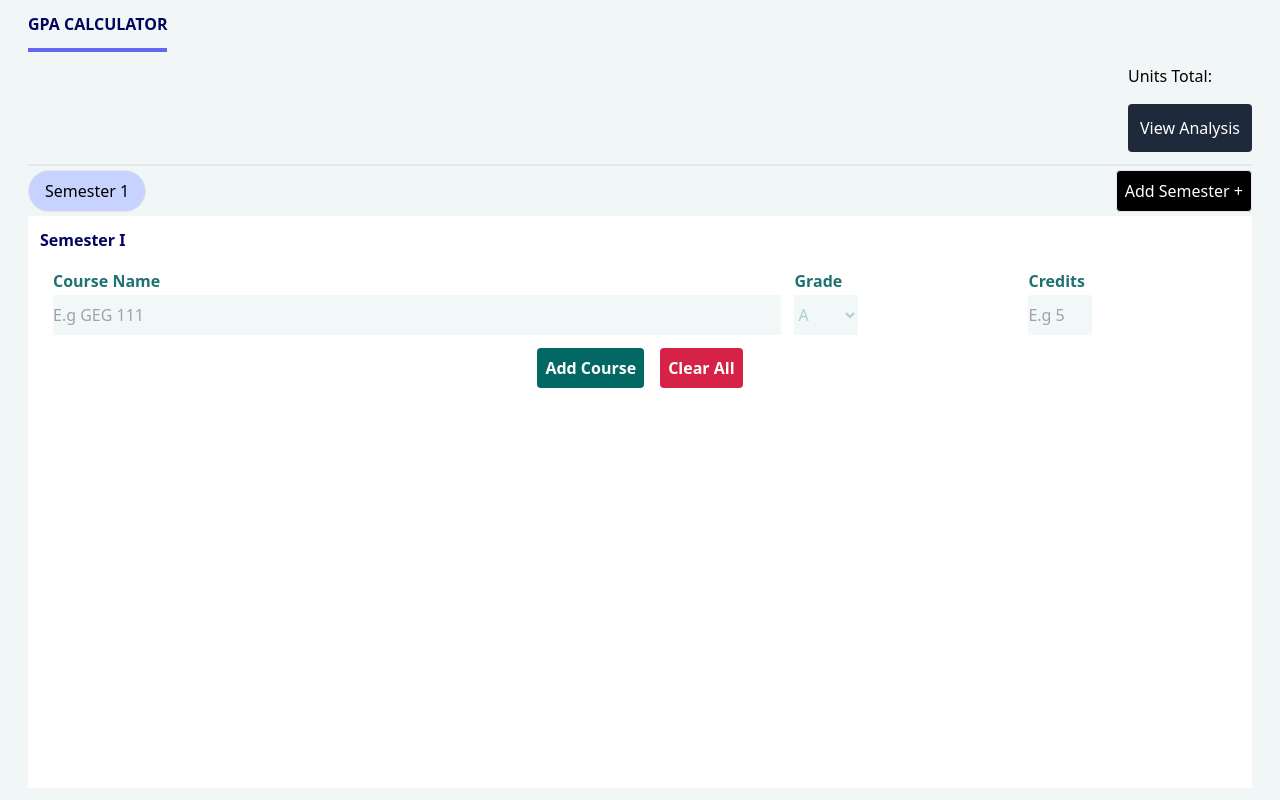
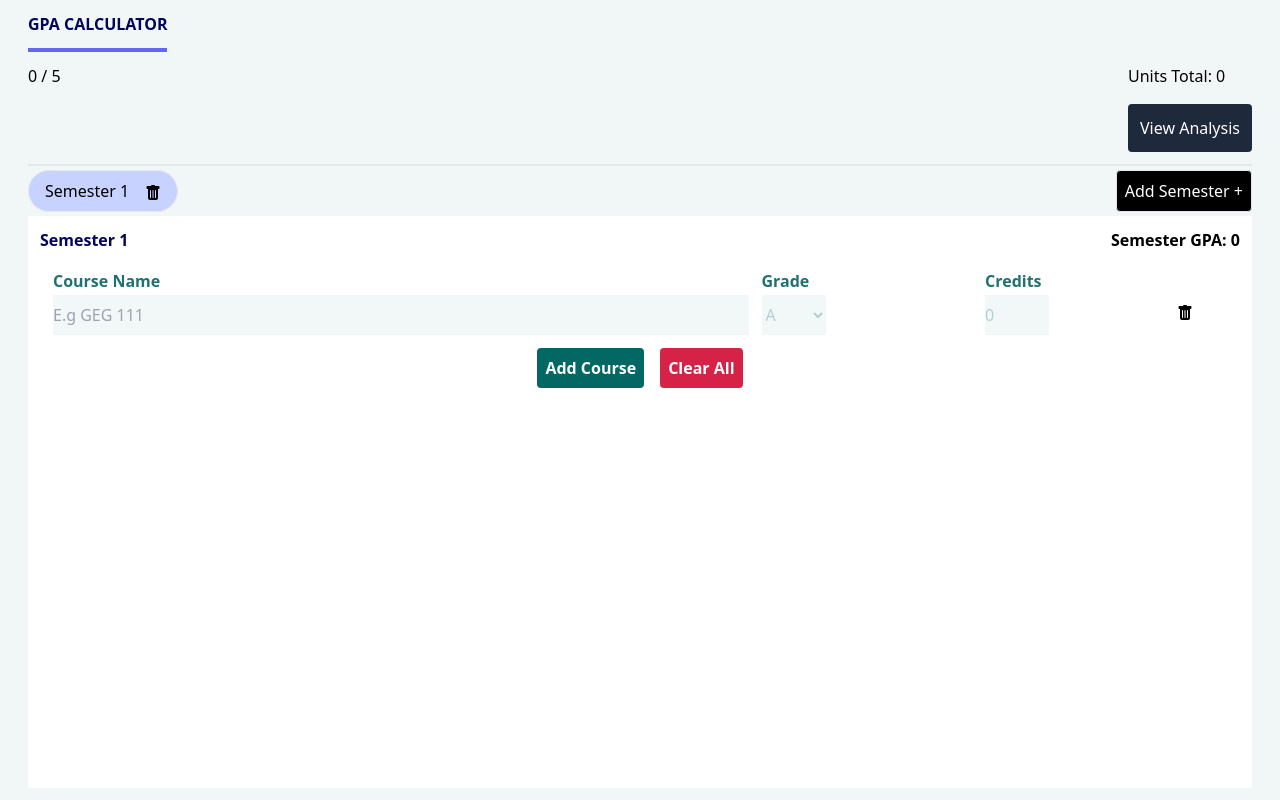
Before and after one commit to Josh596/cgpa-calculator, a React (Create React App) app: page / in a window 1280 px wide. Built offline with nearby package versions, Linux system fonts and the light colour scheme.

Commit message:
Done with App functionalities

```diff
--- a/package.json
+++ b/package.json
@@ -8,6 +8,7 @@
     "@testing-library/user-event": "^13.5.0",
     "react": "^18.2.0",
     "react-dom": "^18.2.0",
+    "react-icons": "^4.7.1",
     "react-scripts": "5.0.1",
     "web-vitals": "^2.1.4"
   },
--- a/public/index.html
+++ b/public/index.html
@@ -24,7 +24,7 @@
       work correctly both with client-side routing and a non-root public URL.
       Learn how to configure a non-root public URL by running `npm run build`.
     -->
-    <title>React App</title>
+    <title>CGPA Calculator</title>
   </head>
   <body>
     <noscript>You need to enable JavaScript to run this app.</noscript>
--- a/src/App.js
+++ b/src/App.js
@@ -1,9 +1,135 @@
 
+import { useState } from 'react';
 import './App.css';
 import Semester from './components/Semester/Semester.js';
 import SemesterButton from './components/SemesterButton';
+import { CourseObject } from './utils';
+
+
+
+
 
 function App() {
+
+  const [semesters, setSemesters] = useState([{ courses: [new CourseObject("", 0, 5)], }])
+  const [activeSemesterID, setActiveSemester] = useState(0)
+
+  const addCourse = (semesterIndex, course) => {
+    const newSemesters = [...semesters];
+    newSemesters[semesterIndex].courses.push(course);
+
+    setSemesters(newSemesters);
+
+    return newSemesters;
+  };
+
+
+  const addSemester = () => {
+    const newSemesters = [...semesters]
+    newSemesters.push({ courses: [] });
+    setSemesters(newSemesters);
+
+    setActiveSemester(newSemesters.length - 1)
+  }
+
+
+  const checkIfSemesterActive = (semesterIndex) => {
+    return (semesterIndex === activeSemesterID)
+  }
+
+
+
+  // const updateCourse = (semesterIndex, courseIndex) => {
+  //   const newSemesters = [...semesters];
+  //   let semester = newSemesters[semesterIndex];
+
+  //   semester.courses[courseIndex].unit
+  // }
+
+
+  const handleUnitChange = (semesterIndex, courseIndex, unit) => {
+    const newSemesters = [...semesters];
+    let semester = newSemesters[semesterIndex];
+
+    semester.courses[courseIndex].unit = unit;
+
+    setSemesters(newSemesters)
+  }
+
+  const handleGradeChange = (semesterIndex, courseIndex, grade) => {
+    const newSemesters = [...semesters];
+    let semester = newSemesters[semesterIndex];
+
+    semester.courses[courseIndex].grade = grade;
+
+    setSemesters(newSemesters)
+  }
+
+  const handleClearCourses = (semesterIndex) => {
+    const newSemesters = [...semesters];
+    let semester = newSemesters[semesterIndex]
+
+    semester.courses = [];
+
+    setSemesters(newSemesters)
+  }
+
+
+
+  const handleDeleteCourse = (semesterIndex, courseIndex) => {
+    const newSemesters = [...semesters];
+    let semester = newSemesters[semesterIndex];
+
+    semester.courses.splice(courseIndex, 1);
+
+    setSemesters(newSemesters);
+  }
+
+
+
+  const handleDeleteSemester = (semesterIndex) => {
+    // if (semesters.length === 1){
+    //   handleClearCourses(semesterIndex);
+    //   return
+    // }
+    const newSemesters = [...semesters];
+    newSemesters.splice(semesterIndex, 1)
+
+    if (semesterIndex === activeSemesterID) {
+      setActiveSemester(Math.max(activeSemesterID - 1, 0))
+    }
+    setSemesters(newSemesters);
+
+
+  }
+
+
+  const calculateGPA = (semesters) => {
+    let totalUnits = 0;
+    let totalGrades = 0;
+
+    semesters.forEach(semester => {
+      semester.courses.forEach(course => {
+        const unit = parseInt(course.unit);
+        const grade = parseInt(course.grade);
+
+        totalUnits += unit;
+        totalGrades += (unit * grade);
+      });
+    });
+
+
+    let CGPA = (totalGrades / totalUnits).toFixed(2)
+    return {
+      CGPA: isNaN(CGPA) ? 0 : CGPA,
+      totalUnits: totalUnits
+    };
+  };
+
+
+
+  const results = calculateGPA(semesters);
+
   return (
     <div className='content flex flex-col grow p-3 px-7 gap-1'>
       {/* Header */}
@@ -11,25 +137,40 @@ function App() {
 
       {/* Dialup section */}
       <div className='flex border-b-2  pb-3'>
-        <div className='mr-auto'></div>
+        <div className='mr-auto'>
+          {results.CGPA || "0"} / 5
+        </div>
         <div className='self-end flex flex-col'>
-          <span className='mb-4'> <span>Units Total:</span> </span>
+          <span className='mb-4'> <span>Units Total: {results.totalUnits}</span> </span>
 
           <button className='bg-slate-800 p-3 rounded text-white'>View Analysis</button>
         </div>
       </div>
 
       {/* Semesters picker */}
-      <div className='flex'>
-          <SemesterButton title={'Semester 1'} active={true}/>
+      <div className=''>
+        <div className='flex'>
+          {semesters.map((semester, index) => {
+            return <SemesterButton key={index} id={index} active={checkIfSemesterActive(index)} onClick={() => setActiveSemester(index)} handleDeleteSemester={() => handleDeleteSemester(index)} />
+          })}
 
-          <button className='ml-auto rounded border p-2 bg-black text-white'>Add Semester + </button>
+          <button className='ml-auto rounded border p-2 bg-black text-white' onClick={addSemester}>Add Semester + </button>
+        </div>
       </div>
       {/* Calculator */}
       <div className="flex flex-col bg-white grow p-3">
+        {console.log(semesters, 'jwjjrj')}
+        {semesters.length > 0 &&
+          <Semester
+            courses={semesters[activeSemesterID].courses}
+            id={activeSemesterID} addCourse={addCourse}
+            handleGradeChange={handleGradeChange}
+            handleUnitChange={handleUnitChange}
+            handleClearCourses={() => handleClearCourses(activeSemesterID)}
+            handleDeleteCourse={handleDeleteCourse} />
+        }
+        {/* Semester data */}
 
-        {/* Semester data */}
-        <Semester title={'Semester I'}/>
       </div>
     </div>
 
--- a/src/components/Course/Course.js
+++ b/src/components/Course/Course.js
@@ -1,15 +1,17 @@
 import React from 'react'
 import './Course.css'
+import { BsFillTrashFill } from 'react-icons/bs'
+
+function Course({ course, handleUnitChange, handleGradeChange, handleDeleteCourse }) {
 
 
-function Course(props) {
     return (
         <tr>
             {/* Course Title */}
-            <td className='pr-3'><input className="course-title w-full" placeholder={"E.g GEG 111"} defaultValue={props.title} /></td>
+            <td className='pr-3'><input className="course-title w-full" placeholder={"E.g GEG 111"} defaultValue={course?.title} /></td>
             {/* Grade, dropdown */}
             <td className='pr-3'>
-                <select className='w-16 '>
+                <select className='w-16' value={course?.grade} onChange={(e) => handleGradeChange(e.target.value)}>
                     <option value={5}>A</option>
                     <option value={4}>B</option>
                     <option value={3}>C</option>
@@ -19,7 +21,8 @@ function Course(props) {
                 </select>
             </td>
 
-            <td><input className='w-16' placeholder='E.g 5' step={1} min={0} value={props.unit} type="number" /></td>
+            <td><input className='w-16' placeholder='E.g 5' step={1} min={0} defaultValue={course?.unit} type="number" onInput={(e) => handleUnitChange(e.target.value)} /></td>
+            <td><button onClick={handleDeleteCourse}><BsFillTrashFill /></button></td>
         </tr>
     )
 }
--- a/src/components/Semester/Semester.js
+++ b/src/components/Semester/Semester.js
@@ -1,12 +1,38 @@
 import React from 'react'
 import Course from '../Course/Course'
+import { CourseObject } from '../../utils'
 import './Semester.css'
 
-function Semester({ title }) {
+function Semester(props) {
+
+    const calculateGPA = (courses) => {
+        let totalUnits = 0;
+        let totalGradePoints = 0;
+
+        courses.forEach((course) => {
+            totalUnits += parseInt(course.unit);
+            totalGradePoints += parseInt(course.unit) * parseInt(course.grade);
+        });
+
+        let gpa = (totalGradePoints / totalUnits).toFixed(2)
+
+        return isNaN(gpa) ? 0 : gpa;
+    };
+
+
+    const handleAddCourse = () => {
+        const course = new CourseObject("", 0, 5);
+        props.addCourse(props.id, course);
+    }
+
+
     return (
         <div className='flex flex-col'>
             {/* Title */}
-            <span className='font-bold pb-4' style={{color: 'rgb(3,4,94)'}}>{title}</span>
+            <div className='flex pb-4'>
+                <span className='font-bold mr-auto' style={{ color: 'rgb(3,4,94)' }}>Semester {props.id + 1}</span>
+                <span className='font-bold'>Semester GPA: {calculateGPA(props.courses)}</span>
+            </div>
             {/* Courses table */}
             <table className='table-auto mx-3'>
                 <thead>
@@ -17,14 +43,22 @@ function Semester({ title }) {
                     </tr>
                 </thead>
                 <tbody>
-                    <Course />
+                    {props.courses.map((course, index) => {
+                        return <Course
+                            key={index} id={index}
+                            course={course}
+                            handleUnitChange={(unit) => props.handleUnitChange(props.id, index, unit)}
+                            handleGradeChange={(grade) => props.handleGradeChange(props.id, index, grade)}
+                            handleDeleteCourse={() => props.handleDeleteCourse(props.id, index)} />
+                    })}
+
                 </tbody>
             </table>
 
             {/* Add Course and Reset all */}
             <div className="flex justify-center gap-4 pt-3">
-                <button className='add-course text-white p-2 rounded font-bold'>Add Course</button>
-                <button className='clear-all text-white p-2 rounded font-bold'>Clear All</button>
+                <button className='add-course text-white p-2 rounded font-bold' onClick={handleAddCourse}>Add Course</button>
+                <button className='clear-all text-white p-2 rounded font-bold' onClick={props.handleClearCourses}>Clear All</button>
             </div>
         </div>
     )
--- a/src/components/SemesterButton.js
+++ b/src/components/SemesterButton.js
@@ -1,8 +1,13 @@
 import React from 'react'
+import { BsFillTrashFill } from 'react-icons/bs'
 
-function SemesterButton({onClick, active, title}) {
+function SemesterButton({ onClick, active, id, handleDeleteSemester }) {
   return (
-    <button className={`rounded-full border ${active ? "bg-indigo-200" : "border-black"} p-2 px-4`} onClick={onclick}>{title}</button>
+    <div className={`rounded-full border ${active ? "bg-indigo-200" : "border-black"} p-2 px-4`}>
+      <button className='mr-4'  onClick={onClick}>Semester {id + 1}</button>
+
+      <button className='align-middle' onClick={handleDeleteSemester}><BsFillTrashFill /></button>
+    </div>
   )
 }
 
--- a/src/index.css
+++ b/src/index.css
@@ -4,8 +4,6 @@
 
 html, body {
   height: 100%;
-  overflow-x: hidden;
-  width: 100%;
 }
 
 body {
--- /dev/null
+++ b/src/utils.js
@@ -0,0 +1,9 @@
+const createCourse = (title, unit, grade) => ({ title, unit, grade });
+
+function CourseObject(title, unit, grade) {
+  this.title = title;
+  this.unit = unit;
+  this.grade = grade;
+}
+
+export {createCourse, CourseObject};
```
Also changed, not shown: 1 other file (tests, documents, lock files or other folders).
